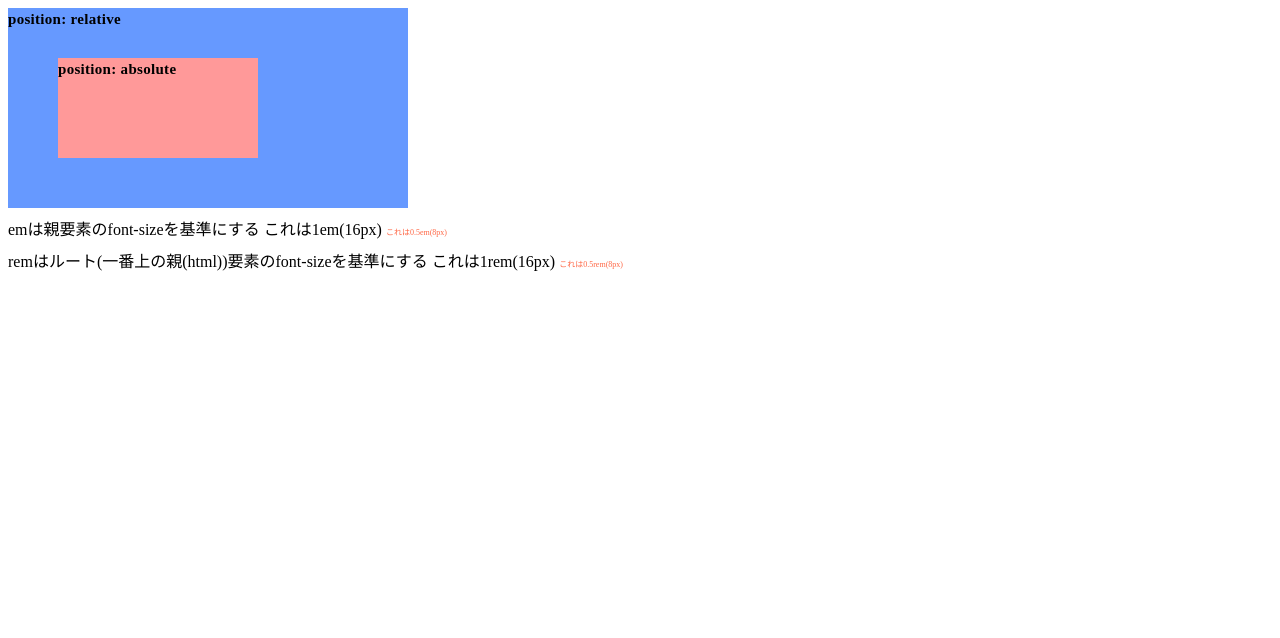
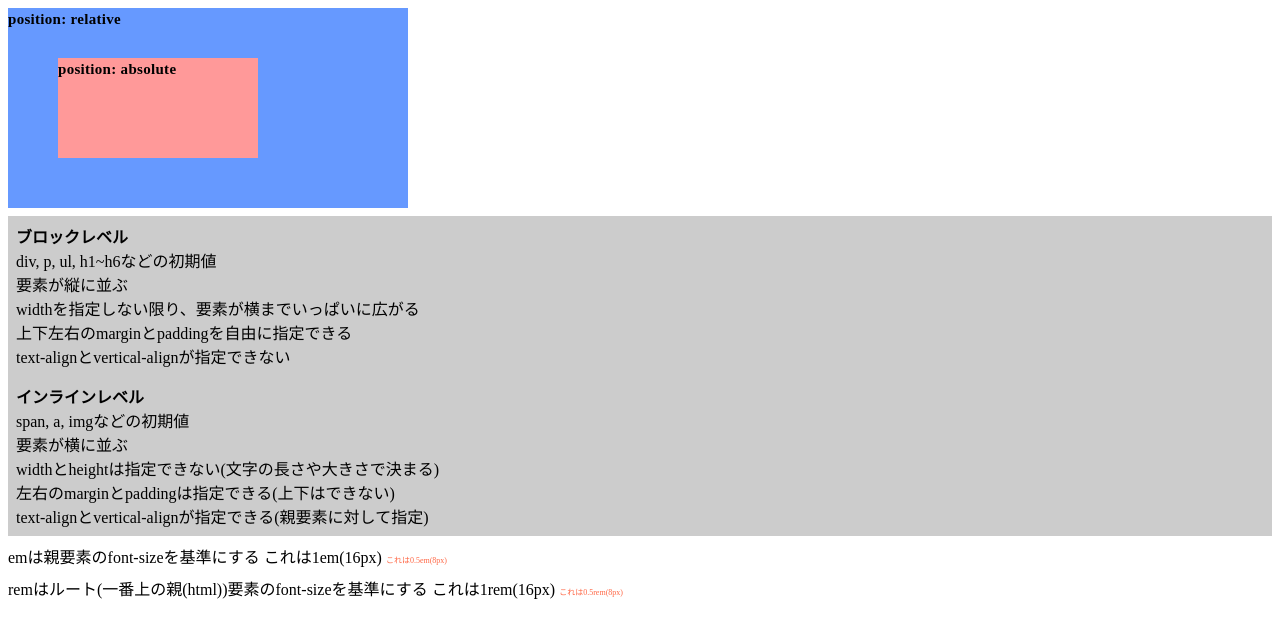
Before and after one commit to koizum/basic-html, a plain HTML site: page index.html in a window 1280 px wide. Drawn offline with Linux system fonts and the light colour scheme.

Commit message:
block-levelとinline-level

```diff
--- a/css/style.css
+++ b/css/style.css
@@ -1,11 +1,15 @@
 @charset "utf-8";
 
-body, p {
+body, p, h4 {
     margin: 0;
 }
 
-.outer, .outer_font {
+.outer, .outer_display, .outer_font {
     margin: 8px;
+}
+
+.outer_display {
+    background-color: #ccc;
 }
 
 .outer_font {
@@ -35,6 +39,10 @@ body, p {
     line-height: 1.5;
 }
 
+.block_level, .inline_level {
+    padding: 8px;
+}
+
 .parent_em {
     font-size: 1em;
 }
--- a/index.html
+++ b/index.html
@@ -19,6 +19,24 @@
                 </div>
             </div>
         </div>
+        <div class="outer_display">
+            <div class="block_level">
+                <h4>ブロックレベル</h4>
+                <p>div, p, ul, h1~h6などの初期値</p>
+                <p>要素が縦に並ぶ</p>
+                <p>widthを指定しない限り、要素が横までいっぱいに広がる</p>
+                <p>上下左右のmarginとpaddingを自由に指定できる</p>
+                <p>text-alignとvertical-alignが指定できない</p>
+            </div>
+            <div class="inline_level">
+                <h4>インラインレベル</h4>
+                <p>span, a, imgなどの初期値</p>
+                <p>要素が横に並ぶ</p>
+                <p>widthとheightは指定できない(文字の長さや大きさで決まる)</p>
+                <p>左右のmarginとpaddingは指定できる(上下はできない)</p>
+                <p>text-alignとvertical-alignが指定できる(親要素に対して指定)</p>
+            </div>
+        </div>
         <div class="outer_font">
             <p class="parent_em">
                 emは親要素のfont-sizeを基準にする これは1em(16px)
```
